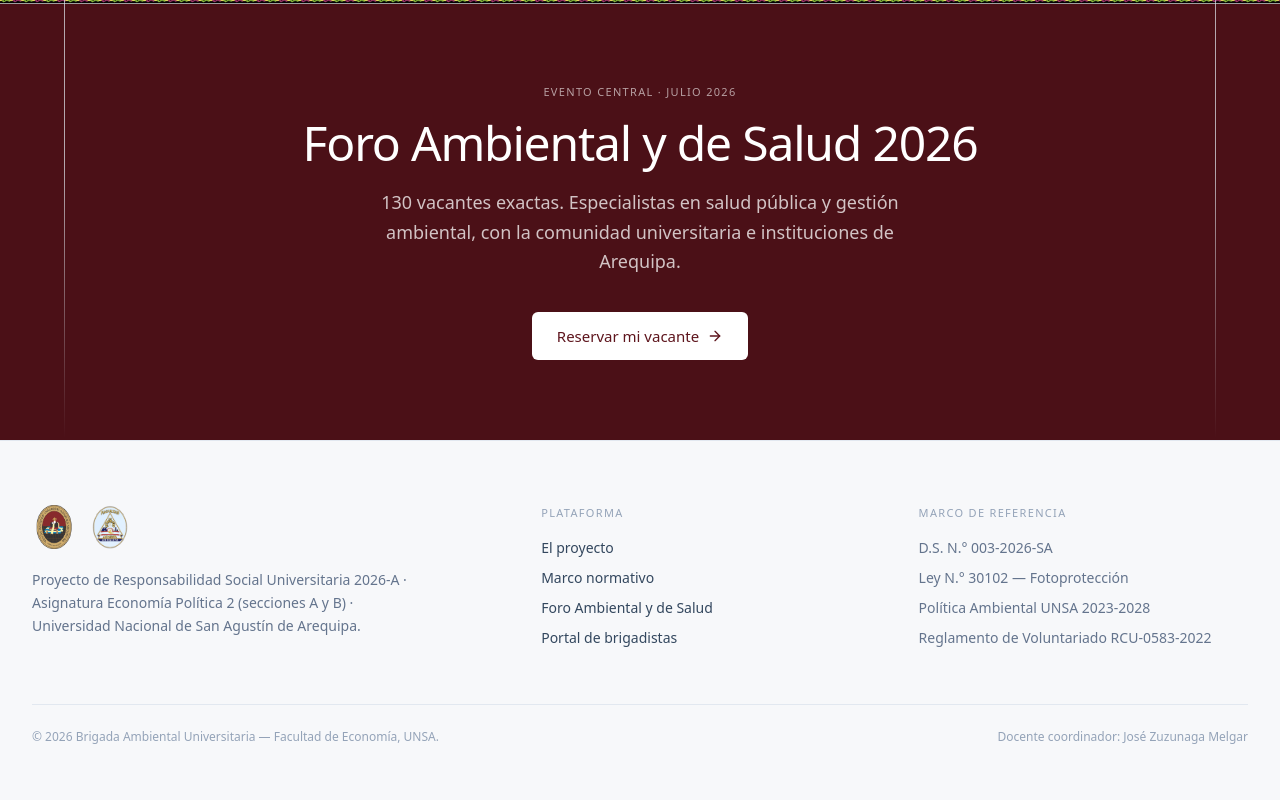
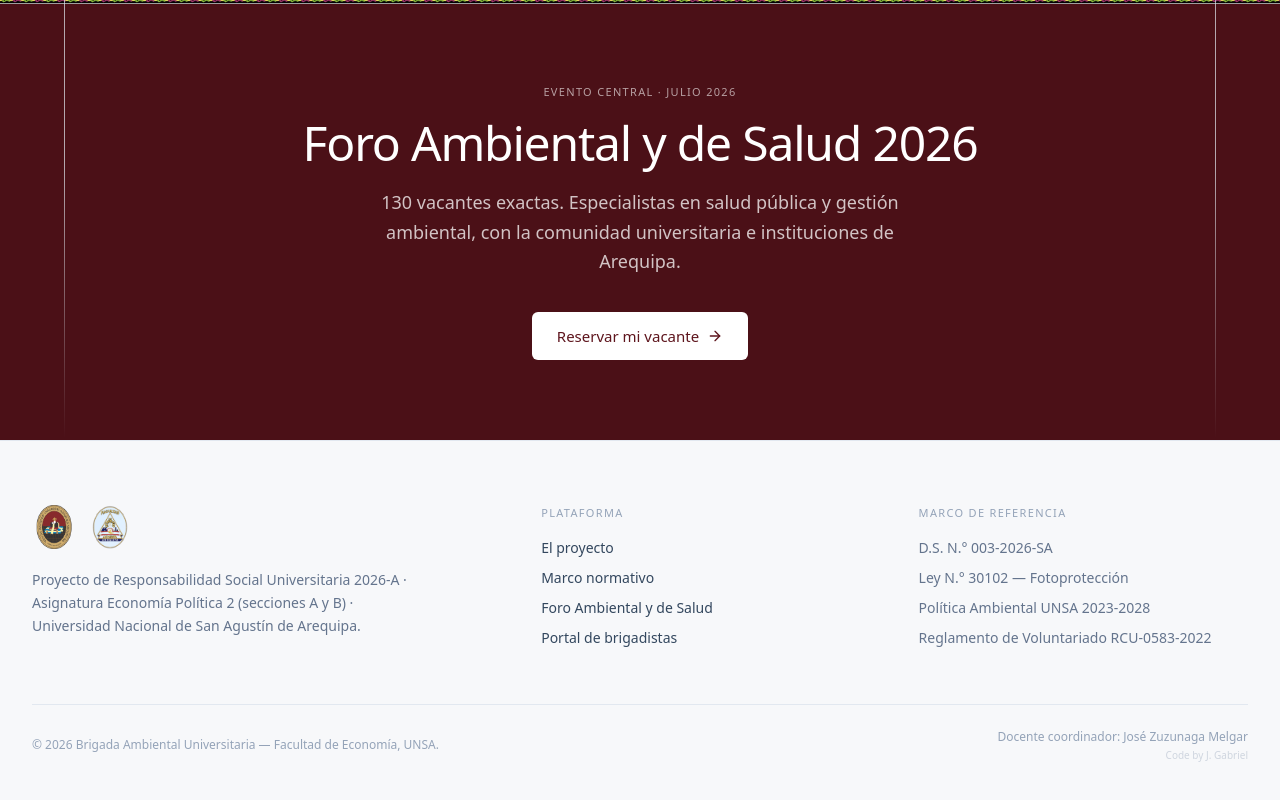
Before and after one commit to JOSETRA44/ecouv, a Next.js app: page / in a window 1280 px wide. Shown: the part 5153-5953 px from the top of the page. Built offline with nearby package versions, Linux system fonts and the light colour scheme; no server answers; the database is empty.

Commit message:
FEAT: footer developer credit

```diff
--- a/src/components/site/footer.tsx
+++ b/src/components/site/footer.tsx
@@ -53,7 +53,12 @@ export function Footer() {
 
         <div className="mt-14 flex flex-col gap-2 border-t border-linea pt-6 text-xs text-faint sm:flex-row sm:items-center sm:justify-between">
           <p>© 2026 Brigada Ambiental Universitaria — Facultad de Economía, UNSA.</p>
-          <p>Docente coordinador: José Zuzunaga Melgar</p>
+          <div className="flex flex-col sm:items-end gap-1">
+            <p>Docente coordinador: José Zuzunaga Melgar</p>
+            <p className="text-[10px] opacity-40 transition-opacity hover:opacity-100">
+              Code by <a href="https://github.com/josetra44" target="_blank" rel="noreferrer" className="hover:underline">J. Gabriel</a>
+            </p>
+          </div>
         </div>
       </div>
     </footer>
```
